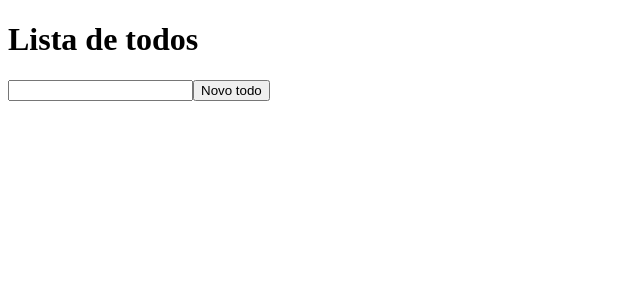
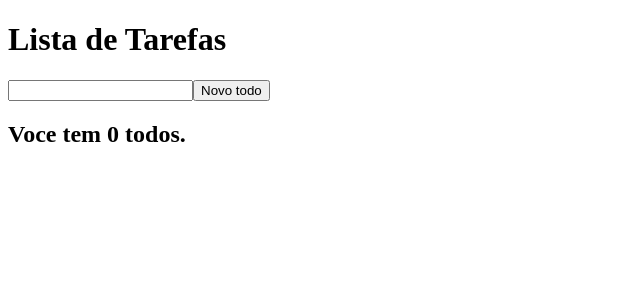
Before and after one commit to Anselmo17/Todo-list, a React (Create React App) app: page / in a window 1280 px wide. Shown: the top 300 px of the page, without its empty margins (0-640 px from the left). Built offline with nearby package versions, Linux system fonts and the light colour scheme.

Commit message:
Adding the counter in the todo list

```diff
--- a/src/App.js
+++ b/src/App.js
@@ -7,13 +7,17 @@ import store from './store';
 import { Provider } from 'react-redux';
 
 import TodoList from './Todo-list';
+import Counter from './counter';
 
 
 class App extends Component {
   render() {
     return (
       <Provider store={store}>
-        <TodoList/>
+        <div>
+          <TodoList/>
+          <Counter/>
+        </div>
       </Provider>
     );
   }
--- a/src/Todo-list.js
+++ b/src/Todo-list.js
@@ -25,8 +25,8 @@ class TodoList extends Component {
     return (
       <div>
 
-        <h1>Lista de todos </h1>
         {/* Devolve a lista de dados  */}
+        <h1>Lista de Tarefas</h1>
         <ul>
           {
             this.props.todos.map(todo => {
--- /dev/null
+++ b/src/counter.js
@@ -0,0 +1,14 @@
+import React from 'react';
+import { connect } from 'react-redux';
+
+const Counter = (props) => (
+  <h2>Voce tem {props.todos.length} todos.</h2>
+
+)
+
+//MAPEIA O ESTADO DO COMPONENTE
+const mapStateToprops = (state) => ({
+  todos: state.todos,
+});
+
+export default connect(mapStateToprops)(Counter);
--- a/src/store.js
+++ b/src/store.js
@@ -6,5 +6,5 @@ import reducers from './reducers'
 
 const store = createStore(reducers);
 
-//EXPORTANDO O STORE(ARMAZENA O ESTADO DOS DADOS )
+//EXPORTANDO O STORE(ARMAZENA O ESTADO DOS DADOS NA APLICACAO )
 export default store;
```
